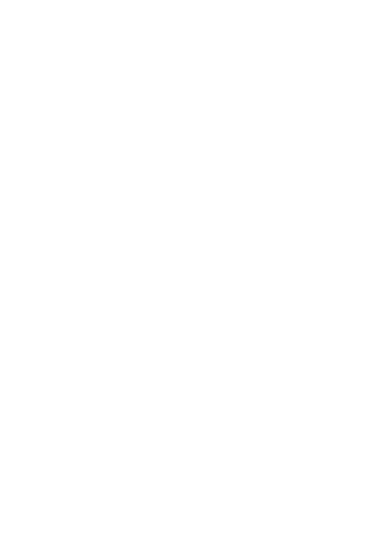
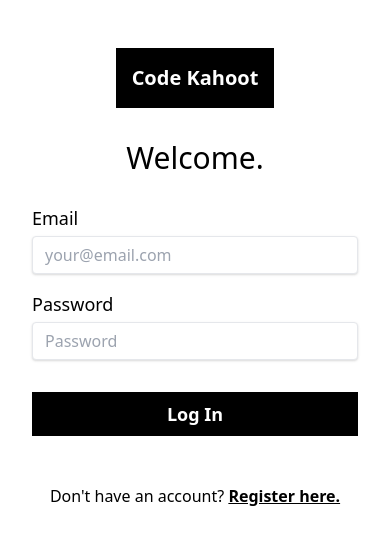
Before and after one commit to Kishanjay/code-kahoot, a React (Create React App) app: page /login in a window 390 px wide. Shown: the top 544 px of the page. Built offline with nearby package versions, Linux system fonts and the light colour scheme.

Commit message:
feat: add decent login page

```diff
--- a/src/App.tsx
+++ b/src/App.tsx
@@ -1,4 +1,8 @@
 import React from 'react';
+
+import Home from './pages/Home';
+import Login from './pages/Login';
+
 
 import {
   BrowserRouter as Router,
@@ -15,11 +19,8 @@
         <Route exact path="/">
           <Home />
         </Route>
-        <Route path="/about">
-          <About />
-        </Route>
-        <Route path="/dashboard">
-          <Dashboard />
+        <Route path="/login">
+          <Login />
         </Route>
       </Switch>
     </div>
@@ -28,61 +29,4 @@
 }
 
 
-function Home() {
-  return (
-    <div>
-      <h2>Home</h2>
-      <ul>
-        <li>
-          <Link to="/">Home</Link>
-        </li>
-        <li>
-          <Link to="/about">About</Link>
-        </li>
-        <li>
-          <Link to="/dashboard">Dashboard</Link>
-        </li>
-      </ul>
-    </div>
-  );
-}
-
-function About() {
-  return (
-    <div>
-      <h2>About</h2>
-      <ul>
-        <li>
-          <Link to="/">Home</Link>
-        </li>
-        <li>
-          <Link to="/about">About</Link>
-        </li>
-        <li>
-          <Link to="/dashboard">Dashboard</Link>
-        </li>
-      </ul>
-    </div>
-  );
-}
-
-function Dashboard() {
-  return (
-    <div>
-      <h2>Dashboard</h2>
-      <ul>
-        <li>
-          <Link to="/">Home</Link>
-        </li>
-        <li>
-          <Link to="/about">About</Link>
-        </li>
-        <li>
-          <Link to="/dashboard">Dashboard</Link>
-        </li>
-      </ul>
-    </div>
-  );
-}
-
 export default App;
--- /dev/null
+++ b/src/pages/Home.tsx
@@ -0,0 +1,7 @@
+import React from 'react';
+
+export default function Home() {
+    return (
+        <h1>test</h1>
+    )
+}
--- /dev/null
+++ b/src/pages/Login.tsx
@@ -0,0 +1,40 @@
+import React from 'react';
+
+export default function Login() {
+    return (
+        <div className="w-full flex flex-wrap">
+
+        <div className="w-full md:w-1/2 flex flex-col">
+
+            <div className="flex justify-center md:justify-start pt-12 md:pl-12 md:-mb-24">
+                <a href="#" className="bg-black text-white font-bold text-xl p-4">Code Kahoot</a>
+            </div>
+
+            <div className="flex flex-col justify-center md:justify-start my-auto pt-8 md:pt-0 px-8 md:px-24 lg:px-32">
+                <p className="text-center text-3xl">Welcome.</p>
+                <form className="flex flex-col pt-3 md:pt-8">
+                    <div className="flex flex-col pt-4">
+                        <label htmlFor="email" className="text-lg">Email</label>
+                        <input type="email" id="email" placeholder="your@email.com" className="shadow appearance-none border rounded w-full py-2 px-3 text-gray-700 mt-1 leading-tight focus:outline-none focus:shadow-outline" />
+                    </div>
+
+                    <div className="flex flex-col pt-4">
+                        <label htmlFor="password" className="text-lg">Password</label>
+                        <input type="password" id="password" placeholder="Password" className="shadow appearance-none border rounded w-full py-2 px-3 text-gray-700 mt-1 leading-tight focus:outline-none focus:shadow-outline" />
+                    </div>
+
+                    <input type="submit" value="Log In" className="bg-black text-white font-bold text-lg hover:bg-gray-700 p-2 mt-8" />
+                </form>
+                <div className="text-center pt-12 pb-12">
+                    <p>Don't have an account? <a href="register.html" className="underline font-semibold">Register here.</a></p>
+                </div>
+            </div>
+
+        </div>
+
+        <div className="w-1/2 shadow-2xl">
+            <img className="object-cover w-full h-screen hidden md:block" src="https://source.unsplash.com/IXUM4cJynP0" alt="abstract banner" />
+        </div>
+    </div>
+    )
+}
```
